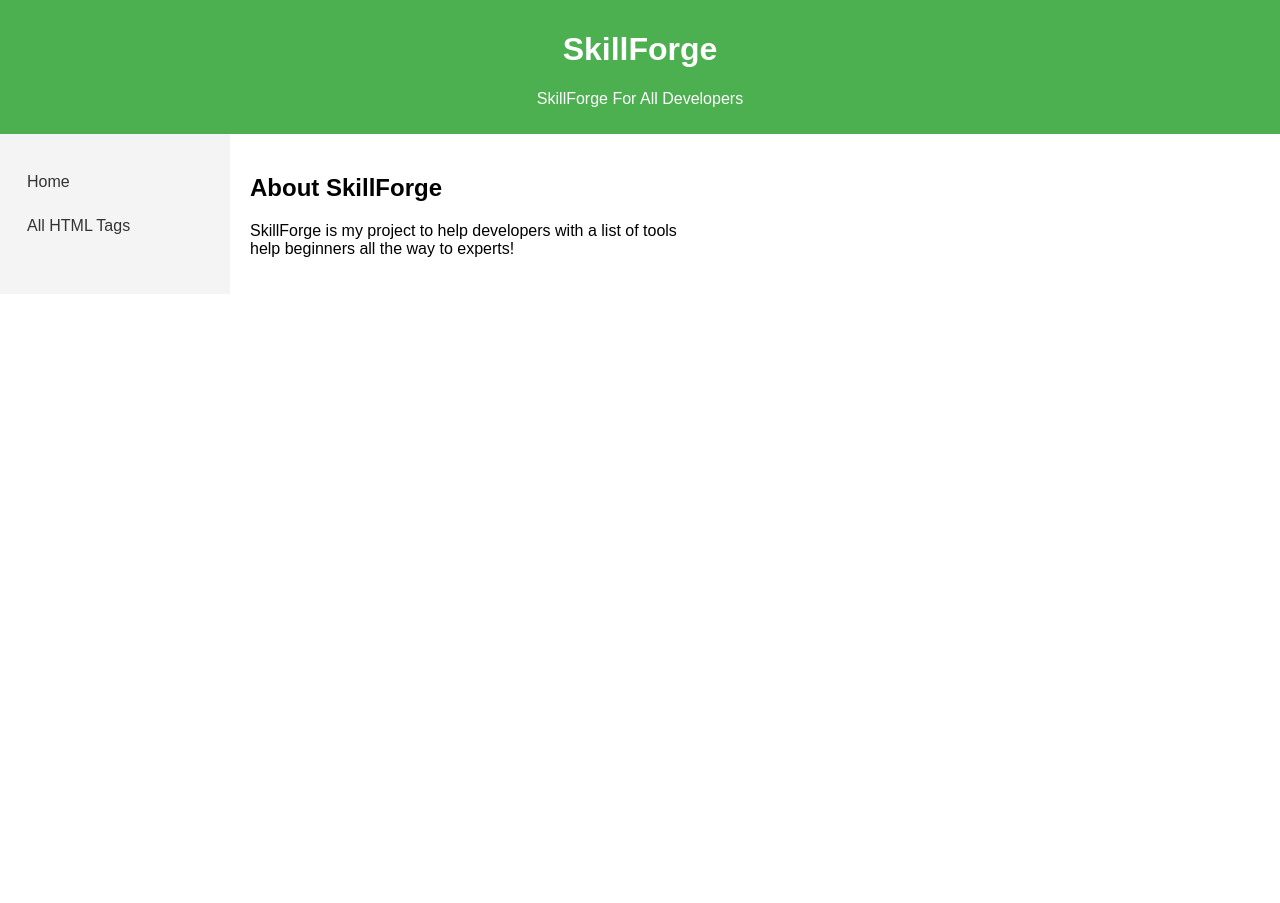
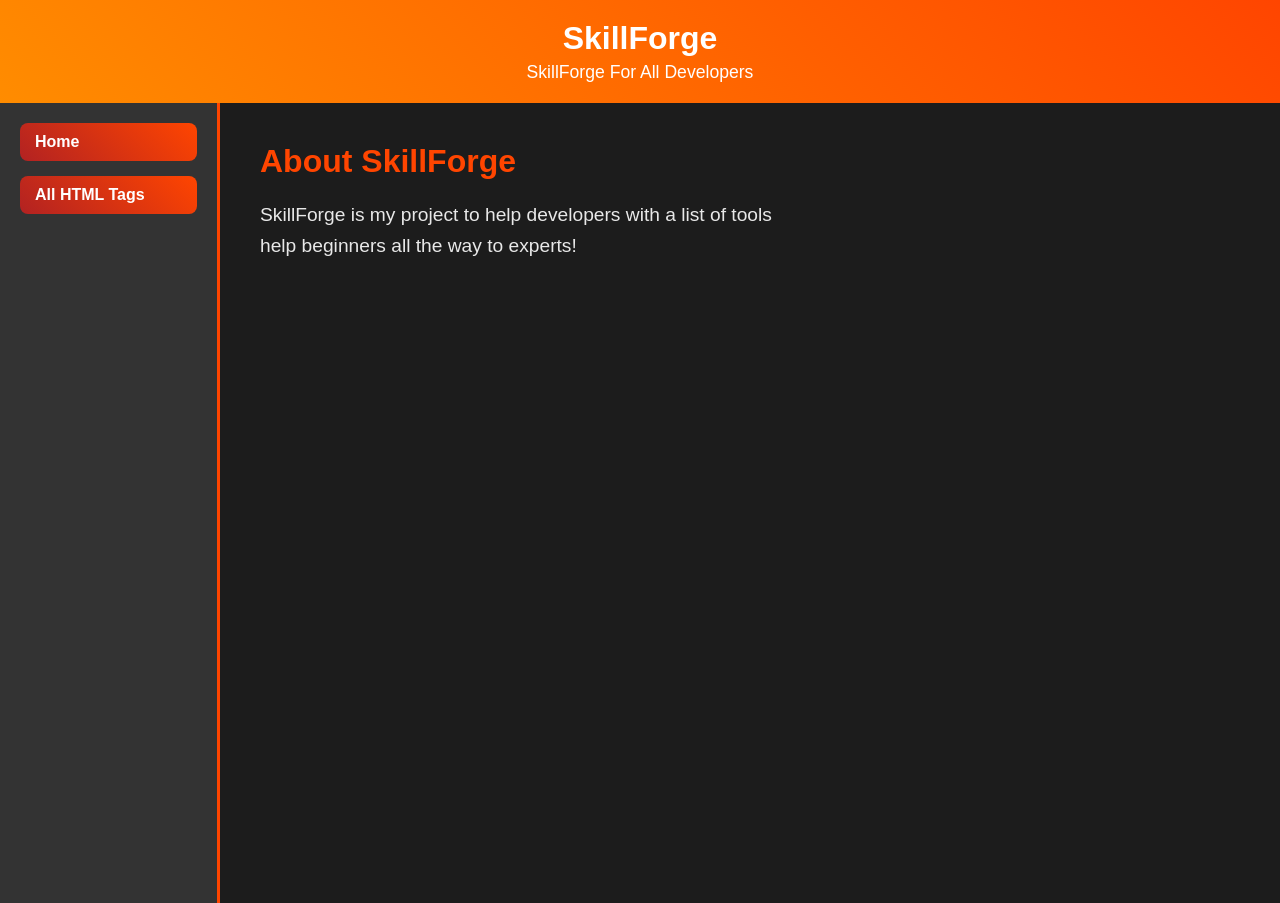
Before and after one commit to Evaxle/Skillforge, a plain HTML site: page public/index.html in a window 1280 px wide. Before the commit the page ends 800 px from the top, so only its background shows below. Drawn offline with Linux system fonts and the light colour scheme.

Commit message:
Update styles.css

```diff
--- a/public/styles.css
+++ b/public/styles.css
@@ -1,48 +1,112 @@
+/* Reset */
+* {
+    margin: 0;
+    padding: 0;
+    box-sizing: border-box;
+}
+
 body {
     font-family: Arial, sans-serif;
-    margin: 0;
-    padding: 0;
+    background-color: #1c1c1c;
+    color: #e8e8e8;
 }
 
+/* Top Bar */
 .top-bar {
-    background-color: #4CAF50;
-    color: white;
-    padding: 10px;
+    background: linear-gradient(45deg, #ff4500, #ff8c00);
+    color: #fff;
+    padding: 20px;
     text-align: center;
+    position: sticky;
+    top: 0;
+    animation: flame 3s infinite alternate ease-in-out;
+    z-index: 1;
 }
 
+.top-bar h1 {
+    font-size: 2rem;
+    font-weight: bold;
+}
+
+.top-bar p {
+    font-size: 1.1rem;
+    margin-top: 5px;
+}
+
+/* Flame Animation */
+@keyframes flame {
+    0% { background: linear-gradient(45deg, #ff4500, #ff8c00); }
+    50% { background: linear-gradient(45deg, #ff8c00, #ff4500); }
+    100% { background: linear-gradient(45deg, #ff4500, #ff8c00); }
+}
+
+/* Container */
 .container {
     display: flex;
+    min-height: 100vh;
 }
 
+/* Navigation Bar */
 .nav-bar {
-    width: 200px;
-    background-color: #f4f4f4;
-    padding: 15px;
+    width: 220px;
+    background-color: #333;
+    padding: 20px;
+    border-right: 3px solid #ff4500;
+    display: flex;
+    flex-direction: column;
 }
 
 .nav-bar ul {
     list-style-type: none;
-    padding: 0;
 }
 
 .nav-bar li {
-    margin: 10px 0;
+    margin-bottom: 15px;
 }
 
 .nav-bar a {
     text-decoration: none;
-    color: #333;
-    padding: 8px 12px;
+    color: #fff;
+    font-weight: bold;
+    padding: 10px 15px;
+    border-radius: 8px;
     display: block;
-    border-radius: 4px;
+    background: linear-gradient(45deg, #b22222, #ff4500);
+    transition: transform 0.3s ease, box-shadow 0.3s ease;
 }
 
 .nav-bar a:hover {
-    background-color: #ddd;
+    transform: translateY(-3px);
+    box-shadow: 0px 4px 10px rgba(255, 69, 0, 0.5);
+    background: linear-gradient(45deg, #ff4500, #b22222);
 }
 
+/* Content Area */
 .content {
     flex-grow: 1;
-    padding: 20px;
+    padding: 40px;
 }
+
+.content h2 {
+    font-size: 2rem;
+    color: #ff4500;
+    margin-bottom: 20px;
+}
+
+.content p {
+    font-size: 1.2rem;
+    line-height: 1.6;
+    max-width: 600px;
+}
+
+/* Button Animation */
+@keyframes buttonGlow {
+    0% { box-shadow: 0 0 5px rgba(255, 69, 0, 0.7); }
+    50% { box-shadow: 0 0 15px rgba(255, 69, 0, 0.9); }
+    100% { box-shadow: 0 0 5px rgba(255, 69, 0, 0.7); }
+}
+
+/* Add Fire Effect for Active Buttons */
+.nav-bar a:active {
+    animation: buttonGlow 1s ease infinite;
+}
```
